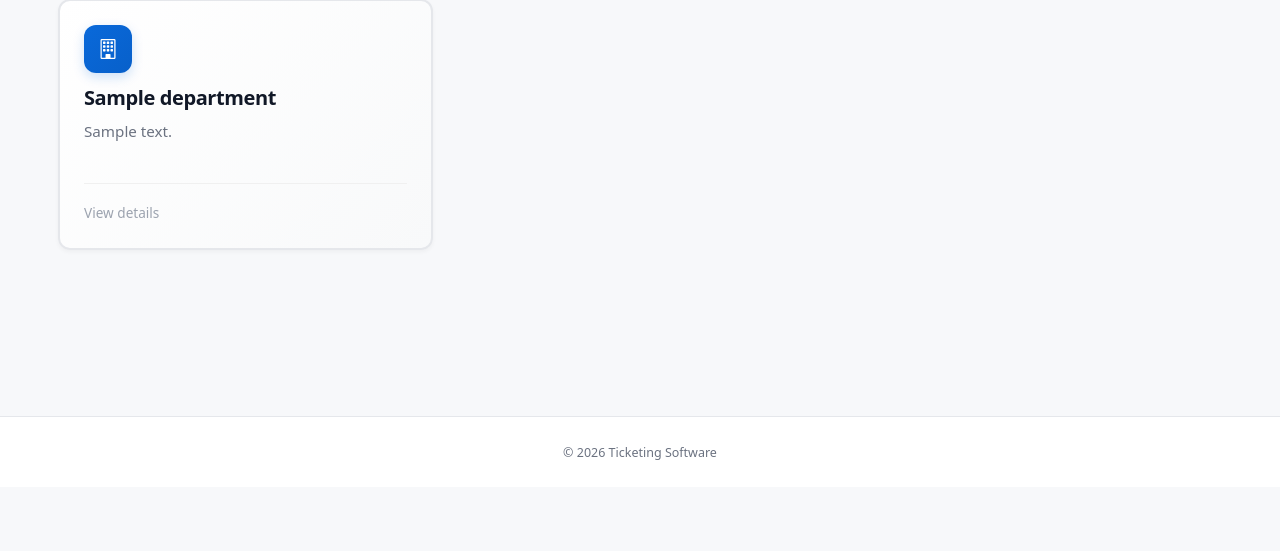
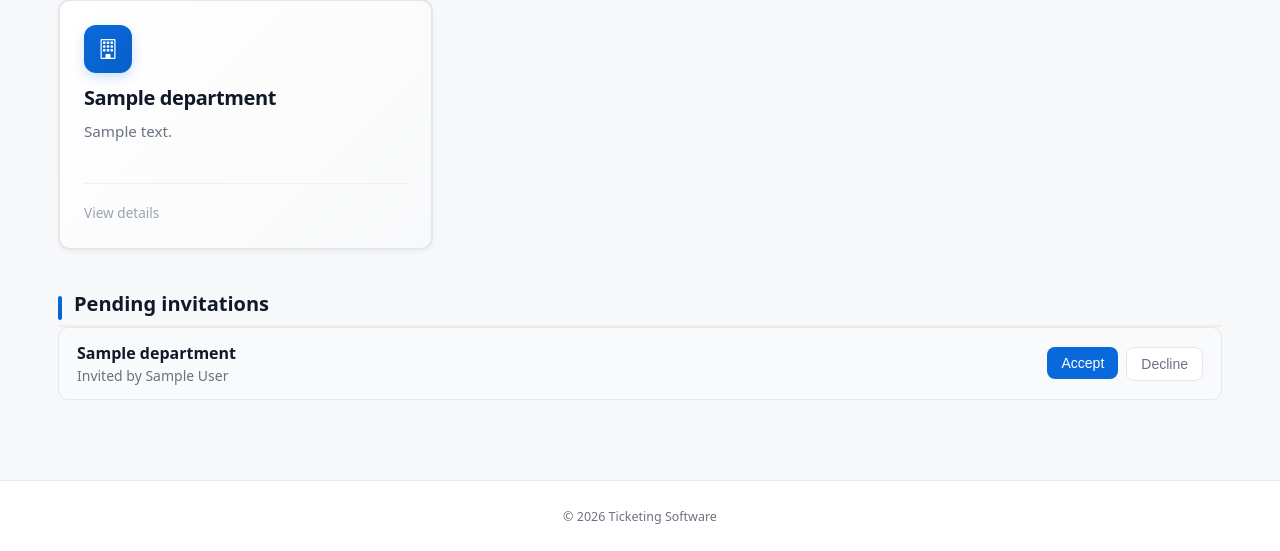
Before and after one commit to k23166158/NAC, a Django app: page /department/manage/ in a window 1280 px wide. Shown: the part 313-864 px from the top of the page. Before the commit the page ends 773 px from the top, so only its background shows below. Run offline with Django 5.2, Linux system fonts and the light colour scheme; a user stored in the database is signed in; tables that the repository leaves empty hold one stand-in row (values such as "Sample post").

Commit message:
add pending invites section

```diff
--- a/static/css/department_manage.css
+++ b/static/css/department_manage.css
@@ -240,8 +240,110 @@
 .department-item:nth-child(5) { animation-delay: 0.5s; }
 .department-item:nth-child(n+6) { animation-delay: 0.6s; }
 
+/* Pending invitations section */
+.invitation-section {
+  margin-top: 32px;
+}
+
+.invitation-list {
+  list-style: none;
+  margin: 0;
+  padding: 0;
+}
+
+.invitation-item {
+  display: flex;
+  align-items: center;
+  justify-content: space-between;
+  gap: 16px;
+  padding: 14px 18px;
+  background: #f8fafc;
+  border: 1px solid #e5e7eb;
+  border-radius: 10px;
+  margin-bottom: 10px;
+}
+
+.invitation-item:last-child {
+  margin-bottom: 0;
+}
+
+.invitation-empty {
+  margin: 0;
+  padding: 20px;
+  text-align: center;
+  color: #9ca3af;
+  background: #f8fafc;
+  border: 1px solid #e5e7eb;
+  border-radius: 10px;
+}
+
+.invitation-info {
+  display: flex;
+  flex-direction: column;
+  gap: 2px;
+}
+
+.invitation-department {
+  font-weight: 600;
+  color: #111827;
+}
+
+.invitation-sender {
+  font-size: 0.875rem;
+  color: #6b7280;
+}
+
+.invitation-actions {
+  display: flex;
+  gap: 8px;
+  flex-shrink: 0;
+}
+
+.invitation-form {
+  margin: 0;
+}
+
+.btn-invitation {
+  padding: 8px 14px;
+  border-radius: 8px;
+  font-size: 0.875rem;
+  font-weight: 500;
+  cursor: pointer;
+  border: none;
+  transition: background 0.2s, color 0.2s;
+}
+
+.btn-accept {
+  background: #0969da;
+  color: #fff;
+}
+
+.btn-accept:hover {
+  background: #0860ca;
+}
+
+.btn-decline {
+  background: #fff;
+  color: #6b7280;
+  border: 1px solid #e5e7eb;
+}
+
+.btn-decline:hover {
+  background: #f3f4f6;
+  color: #374151;
+}
+
 @media (max-width: 768px) {
   .department-list {
     grid-template-columns: 1fr;
   }
+
+  .invitation-item {
+    flex-wrap: wrap;
+  }
+
+  .invitation-actions {
+    width: 100%;
+    justify-content: flex-end;
+  }
 }
--- a/tickets/templates/department_manage.html
+++ b/tickets/templates/department_manage.html
@@ -60,7 +60,37 @@
     {% endif %}
   </div>
 
-  <!-- Future section for invites will go here -->
+  <div class="section-wrapper invitation-section">
+    <h2 class="section-title">Pending invitations</h2>
+    {% if invitations %}
+    <ul class="invitation-list">
+      {% for invitation in invitations %}
+      <li class="invitation-item">
+        <div class="invitation-info">
+          <span class="invitation-department">{{ invitation.department.name }}</span>
+          <span class="invitation-sender">Invited by {{ invitation.sender.full_name }}</span>
+        </div>
+        <div class="invitation-actions">
+          <form method="post" action="{% url 'department_manage' %}" class="invitation-form invitation-form-accept">
+            {% csrf_token %}
+            <input type="hidden" name="invite_id" value="{{ invitation.id }}">
+            <input type="hidden" name="action" value="accept">
+            <button type="submit" class="btn-invitation btn-accept" title="Accept">Accept</button>
+          </form>
+          <form method="post" action="{% url 'department_manage' %}" class="invitation-form invitation-form-decline">
+            {% csrf_token %}
+            <input type="hidden" name="invite_id" value="{{ invitation.id }}">
+            <input type="hidden" name="action" value="decline">
+            <button type="submit" class="btn-invitation btn-decline" title="Decline">Decline</button>
+          </form>
+        </div>
+      </li>
+      {% endfor %}
+    </ul>
+    {% else %}
+    <p class="invitation-empty">No pending invites.</p>
+    {% endif %}
+  </div>
 </div>
 
 <script>
```
